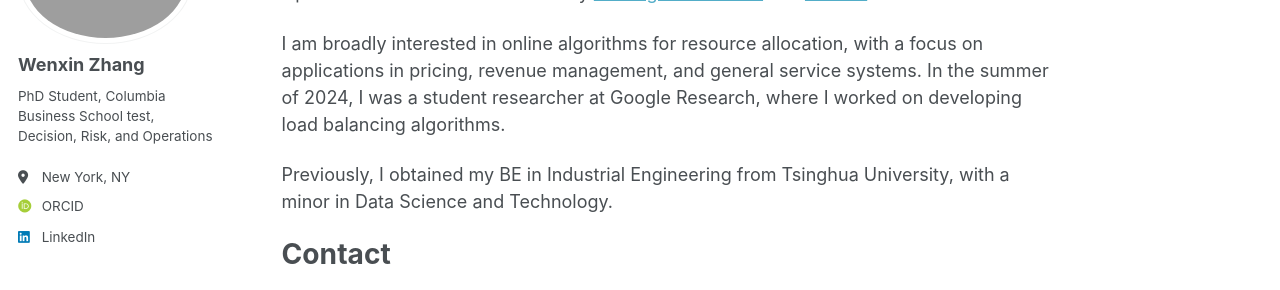
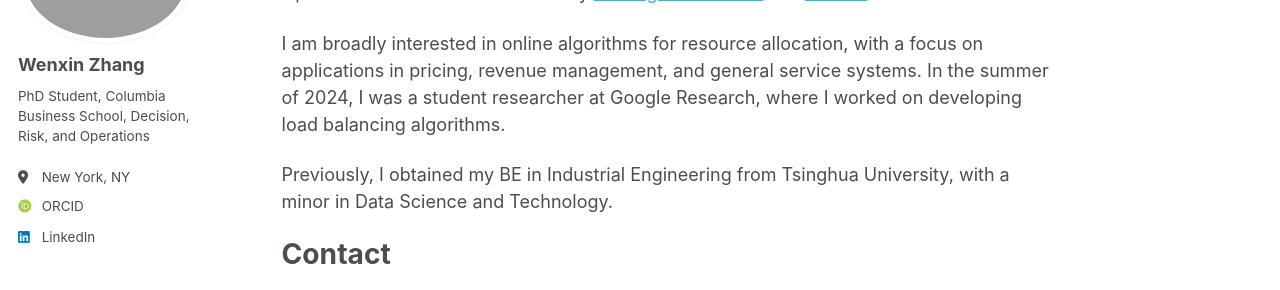
Before and after one commit to kimwx/wenxinzhang.github.io, a Jekyll site: the page built from _pages/about.md, in a window 1280 px wide. Shown: the part 196-486 px from the top of the page. Built offline with Jekyll 4.4.1, drawn with Linux system fonts in a browser that asks for light colours; some web fonts are replaced.

Commit message:
Update _config.yml

```diff
--- a/_config.yml
+++ b/_config.yml
@@ -24,9 +24,9 @@ author:
   avatar           : "profile.png"
   name             : "Wenxin Zhang"
   pronouns         : # example: "she/her"
-  bio              : |
+  bio              : >
     PhD Student,
-    Columbia Business School test,
+    Columbia Business School,
     Decision, Risk, and Operations
   location         : "New York, NY"
   #employer         : "Red Brick University"
```
